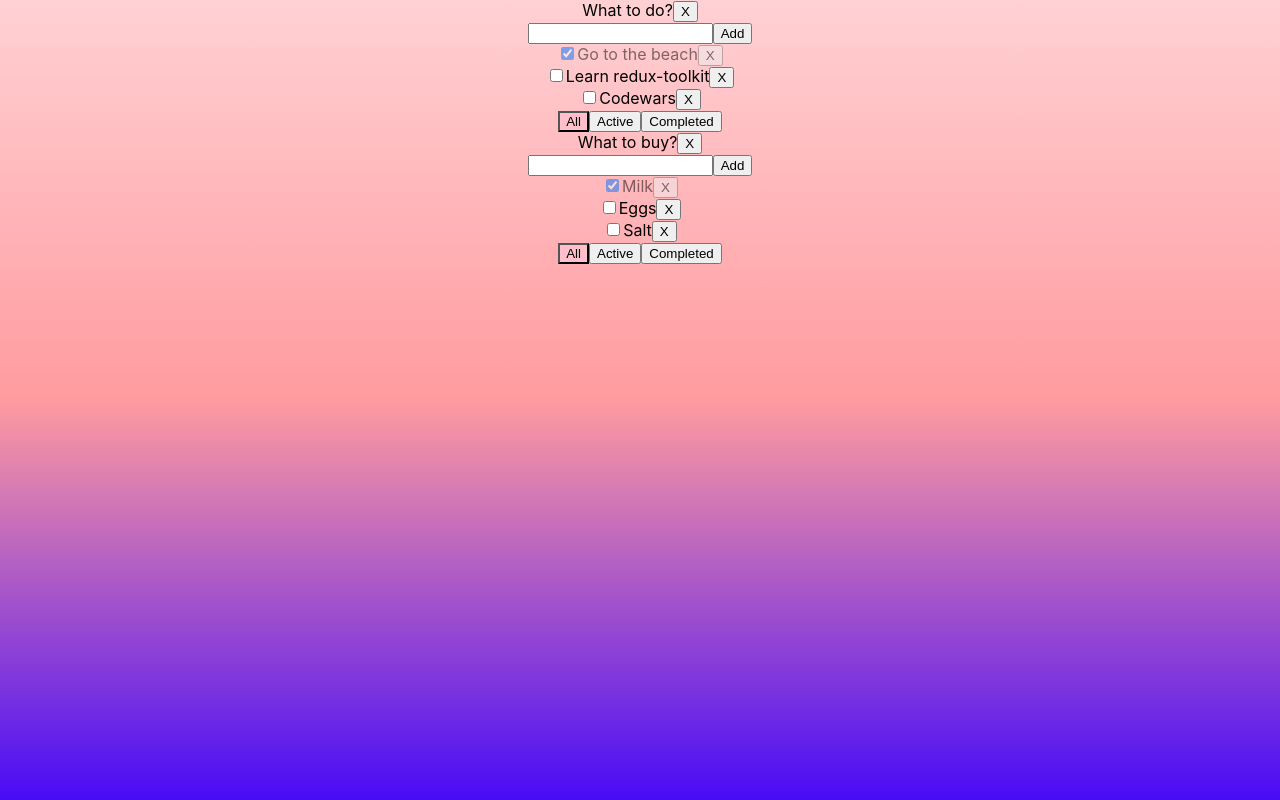
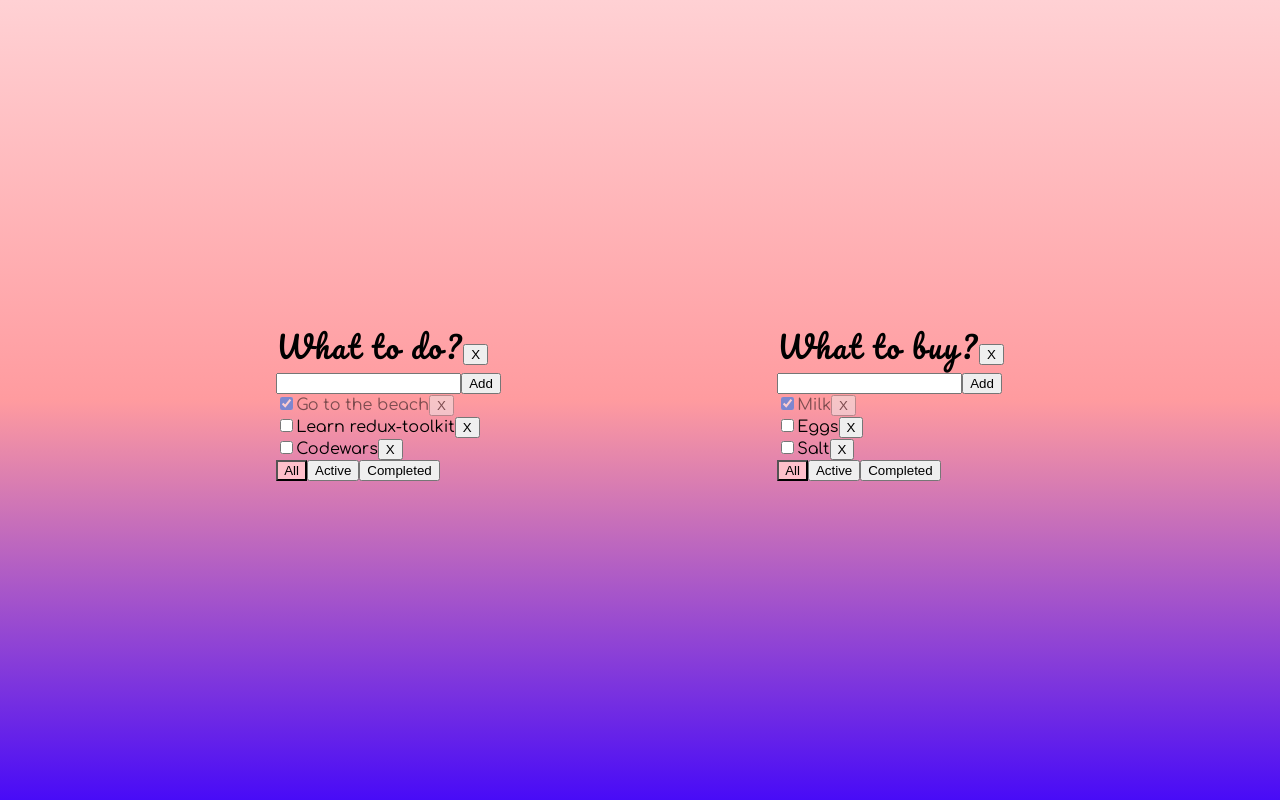
Before and after one commit to itsmeshusha/redux-toolkit-todolist, a React (Create React App) app: page / in a window 1280 px wide. Built offline with nearby package versions, Linux system fonts and the light colour scheme.

Commit message:
Mark up and add fonts

```diff
--- a/package.json
+++ b/package.json
@@ -13,6 +13,7 @@
     "@types/uuid": "^8.3.1",
     "react": "^17.0.2",
     "react-dom": "^17.0.2",
+    "react-icons": "^4.2.0",
     "react-scripts": "4.0.3",
     "typescript": "^4.1.2",
     "uuid": "^3.4.0",
--- a/public/index.html
+++ b/public/index.html
@@ -10,6 +10,8 @@
       content="Web site created using create-react-app"
     />
     <link rel="apple-touch-icon" href="%PUBLIC_URL%/logo192.png" />
+    <link href="https://fonts.googleapis.com/css2?family=Comfortaa:wght@300;400;500;600;700&display=swap" rel="stylesheet">
+    <link href="https://fonts.googleapis.com/css2?family=Pacifico&display=swap" rel="stylesheet">
     <!--
       manifest.json provides metadata used when your web app is installed on a
       user's mobile device or desktop. See https://developers.google.com/web/fundamentals/web-app-manifest/
--- a/src/App.css
+++ b/src/App.css
@@ -1,17 +1,7 @@
 .App {
-  text-align: center;
+  display: flex;
+  justify-content: space-evenly;
+  align-items: center;
   height: 100vh;
   background-image: linear-gradient(#ffd1d4, #ff9b9f, #480bf7);
 }
-.error {
-  border: 1px solid red;
-}
-.error-message {
-  color: red;
-}
-.active-filter {
-  background-color: pink;
-}
-.is-done {
-  opacity: 0.5;
-}
--- a/src/App.tsx
+++ b/src/App.tsx
@@ -35,12 +35,12 @@ function App() {
 
     const removeTask = (id: string, todolistId: string) => {
         let todolistTasks = tasks[todolistId]
-        tasks[todolistId] = todolistTasks.filter(el => el.id != id)
+        tasks[todolistId] = todolistTasks.filter(el => el.id !== id)
         setTasks({...tasks})
     }
     const changeFilter = (filter: FilterValuesType, todolistId: string) => {
         let todolist = todolists.find(el => el.id === todolistId)
-        if(todolist) {
+        if (todolist) {
             todolist.filter = filter
             setTodolists([...todolists])
         }
@@ -54,13 +54,13 @@ function App() {
     const changeStatus = (id: string, isDone: boolean, todolistId: string) => {
         let todolistTasks = tasks[todolistId]
         let task = todolistTasks.find(el => el.id === id)
-        if(task) {
+        if (task) {
             task.isDone = isDone
             setTasks({...tasks})
         }
     }
     const removeTodolist = (id: string) => {
-        setTodolists(todolists.filter(el => el.id != id))
+        setTodolists(todolists.filter(el => el.id !== id))
         delete tasks[id]
         setTasks({...tasks})
     }
@@ -72,10 +72,10 @@ function App() {
                 let allTodolistTasks = tasks[el.id]
                 let tasksForTodolist = allTodolistTasks
 
-            if(el.filter === 'active') {
+                if (el.filter === 'active') {
                     tasksForTodolist = allTodolistTasks.filter(el => !el.isDone)
                 }
-            if(el.filter === 'completed') {
+                if (el.filter === 'completed') {
                     tasksForTodolist = allTodolistTasks.filter(el => el.isDone)
                 }
 
--- a/src/components/todolist/Todolist.module.css
+++ b/src/components/todolist/Todolist.module.css
@@ -0,0 +1,23 @@
+.container {
+    font-family: 'Comfortaa', cursive;
+}
+.title {
+    font-family: 'Pacifico', cursive;
+    font-size: 30px;
+    letter-spacing: 2px;
+}
+.input {
+
+}
+.error {
+    border: 1px solid red;
+}
+.errorMessage {
+    color: red;
+}
+.activeFilter {
+    background-color: pink;
+}
+.isDone {
+    opacity: 0.5;
+}
--- a/src/components/todolist/Todolist.tsx
+++ b/src/components/todolist/Todolist.tsx
@@ -45,34 +45,34 @@ export const Todolist = (props: PropsType) => {
     const onCompletedClickHandler = () => props.changeFilter('completed', props.id)
 
     return (
-        <div>
-            <div>
+        <div className={s.container}>
+            <div className={s.title}>
                 {props.title}
                 <button onClick={() => props.removeTodolist(props.id)}>X</button>
             </div>
-            <input className={error ? "error" : ""}
+            <input className={error ? s.error : s.input}
                    value={title}
                    onChange={onChangeHandler}
                    onKeyPress={onKeyPressHandler}
             />
-            <button onClick={addTaskHandler}>Add</button>
-            {error && <div className={'error-message'}>{error}</div>}
+            <button className={s.button} onClick={addTaskHandler}>Add</button>
+            {error && <div className={s.errorMessage}>{error}</div>}
             {props.tasks.map(el => {
                 const onClickHandler = () => props.removeTask(el.id, props.id)
                 const onChangeStatusHandler = (e: ChangeEvent<HTMLInputElement>) => {
                     props.changeStatus(el.id, e.currentTarget.checked, props.id)
                 }
 
-                return <div key={el.id} className={el.isDone ? 'is-done' : ''}>
+                return <div key={el.id} className={el.isDone ? s.isDone : ''}>
                     <input type={'checkbox'} checked={el.isDone} onChange={onChangeStatusHandler}/>
                     <span>{el.title}</span>
                     <button onClick={onClickHandler}>X</button>
                 </div>
                 })
             }
-            <button className={props.filter === 'all' ? 'active-filter' : ''} onClick={onAllClickHandler}>All</button>
-            <button className={props.filter === 'active' ? 'active-filter' : ''} onClick={onActiveClickHandler}>Active</button>
-            <button className={props.filter === 'completed' ? 'active-filter' : ''} onClick={onCompletedClickHandler}>Completed</button>
+            <button className={props.filter === 'all' ? s.activeFilter : s.button} onClick={onAllClickHandler}>All</button>
+            <button className={props.filter === 'active' ? s.activeFilter : s.button} onClick={onActiveClickHandler}>Active</button>
+            <button className={props.filter === 'completed' ? s.activeFilter: s.button} onClick={onCompletedClickHandler}>Completed</button>
         </div>
     )
 }
```
Also changed, not shown: 2 other files (tests, documents, lock files or other folders). Lines whose indentation alone changed are shown as unchanged.
